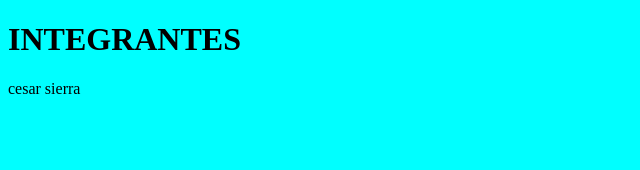
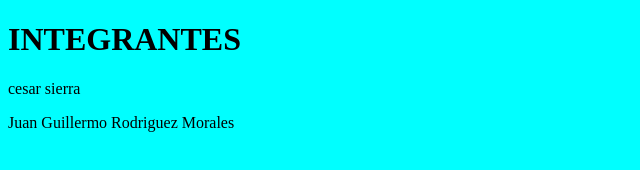
Before and after one commit to CesarSierra97/taller-de-git-hub, a plain HTML site: page index.html in a window 1280 px wide. Shown: the whole page, without its empty margins (0-640 px from the left). Drawn offline with Linux system fonts and the light colour scheme.

Commit message:
Update index.html

```diff
--- a/index.html
+++ b/index.html
@@ -13,6 +13,7 @@
 <h1>INTEGRANTES</h1>
 
 <P>cesar sierra</P>
+    <P>Juan Guillermo Rodriguez Morales</P>
 
 </body>
 </html>
```
